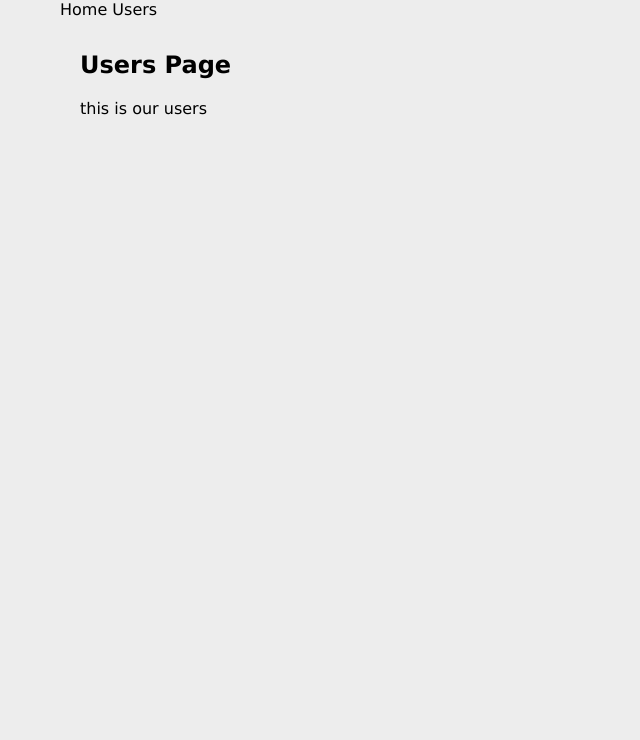
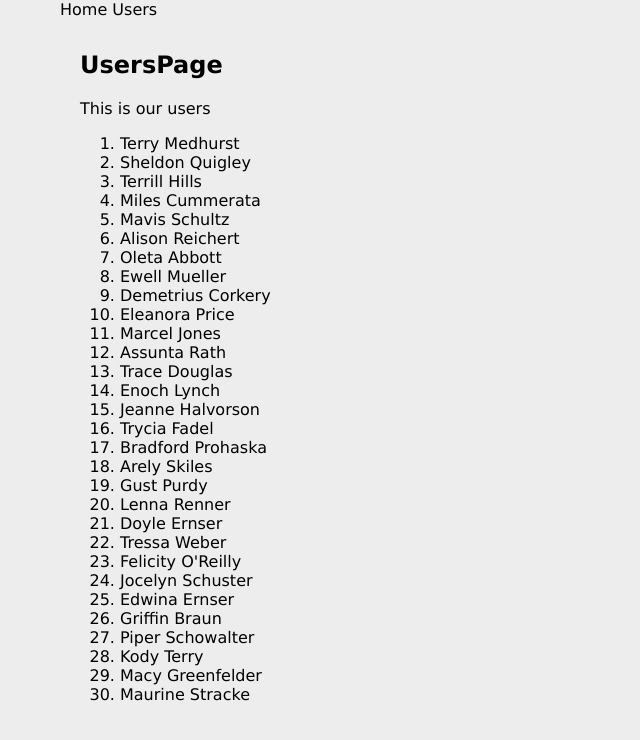
Before and after one commit to urtesala/11_react_router_users_crud, a React (Vite) app: page /users in a window 1280 px wide. Shown: the top 740 px of the page, without its empty margins (0-640 px from the left). Built offline with nearby package versions, Linux system fonts and the light colour scheme.

Commit message:
mapping users list in li

```diff
--- a/src/pages/UsersPage.jsx
+++ b/src/pages/UsersPage.jsx
@@ -2,10 +2,9 @@ import { useEffect, useState } from 'react';
 import { Section } from '../components/UI.styled';
 
 function UsersPage(props) {
-  //susikurti usersArr state
-
-  const [userArr, setUserArr] = useState([]);
-  //useEffect supildyt state su duomenimis is dummyjson.com/users
+  // susikurti usersArr state
+  const [usersArr, setUsersArr] = useState([]);
+  // su useEffect supildyti state su duomenimis is https://dummyjson.com/users
   useEffect(() => {
     getData();
   }, []);
@@ -14,19 +13,13 @@ function UsersPage(props) {
     try {
       let url = 'https://dummyjson.com/users';
       url = '/api/users.json';
-
       const resp = await fetch(url);
       const dataInJs = await resp.json();
 
-      //   const usersWithNameAndId = dataInJs.users.map((uOb) => ({
-      //     id: uOb.id,
-      //     firstName: uOb.firstName,
-      //     lastName: uOb.lastName,
-      //     age: uOb.age,
-      //   }));
-      //   console.log(JSON.stringify(usersWithNameAndId));
-
-      //   console.log('dataInJs ===', dataInJs.users);
+      // dataInJs === {users: Array(30), total: 100, skip: 0, limit: 30}
+      console.log('dataInJs ===', dataInJs.users);
+      // set state
+      setUsersArr(dataInJs.users);
     } catch (error) {
       console.warn('klaida getData', error);
     }
@@ -34,9 +27,26 @@ function UsersPage(props) {
 
   return (
     <Section>
-      <h1>Users Page</h1>
-      <p>this is our users</p>
+      <h1>UsersPage</h1>
+      <p>This is our users</p>
+
+      <ol>
+        {/* is usersArr pagaminti li elementus su vardu ir pavarde */}
+        {usersArr.map((uObj) => (
+          <li key={uObj.id}>
+            {uObj.firstName} {uObj.lastName}
+          </li>
+        ))}
+      </ol>
     </Section>
   );
 }
 export default UsersPage;
+
+// const usersWithNameAndId = dataInJs.users.map((uOb) => ({
+//   id: uOb.id,
+//   firstName: uOb.firstName,
+//   lastName: uOb.lastName,
+//   age: uOb.age,
+// }));
+// console.log(JSON.stringify(usersWithNameAndId));
```
